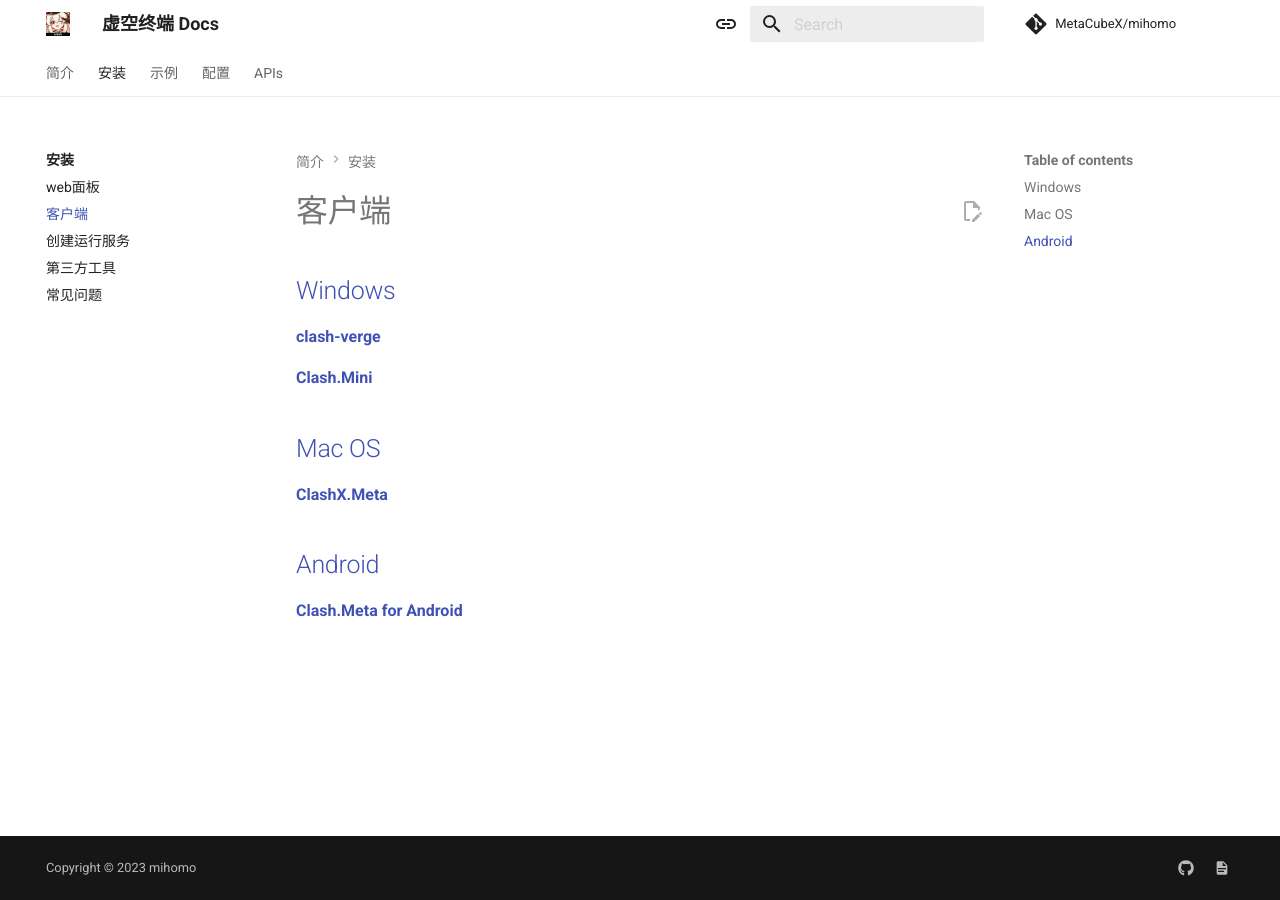
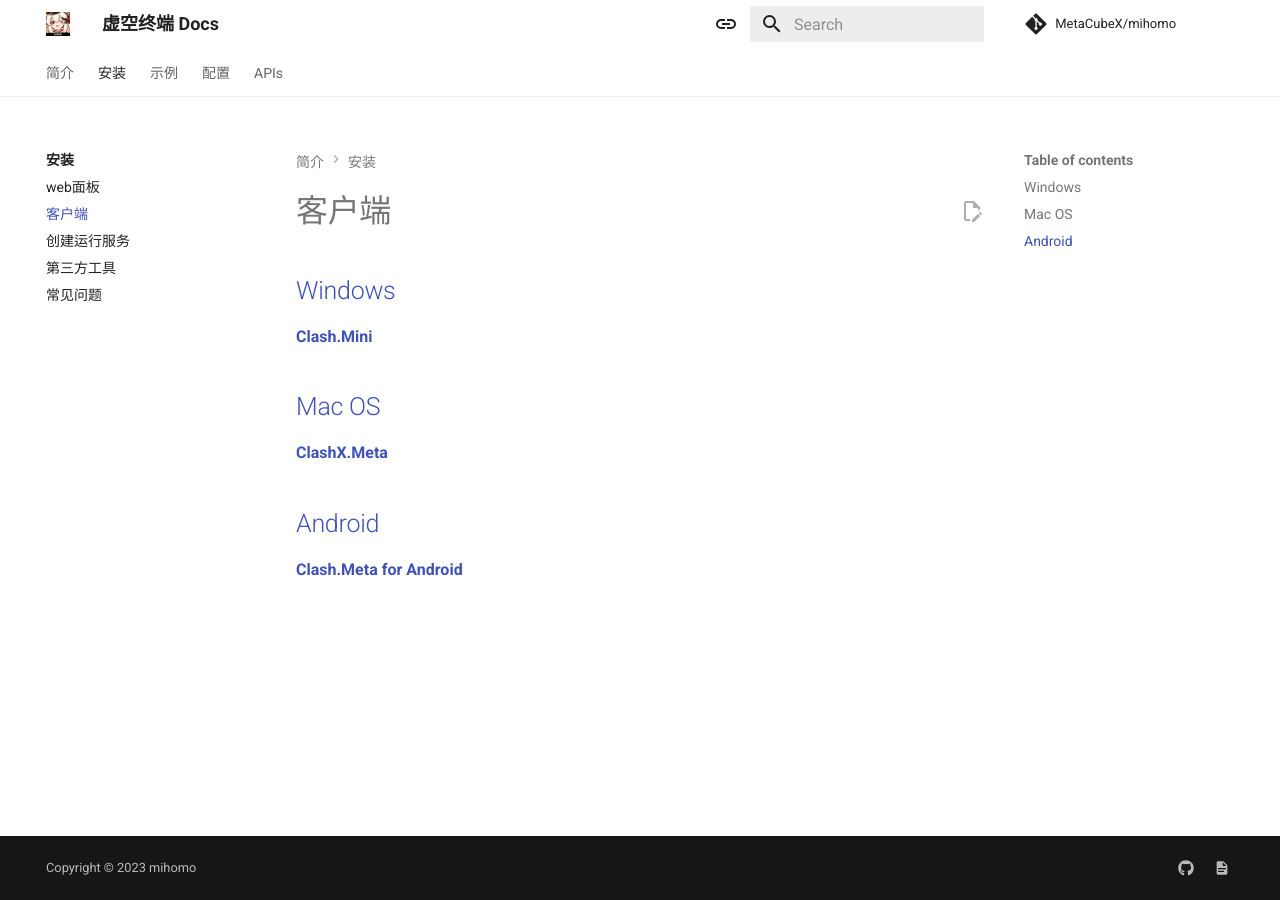
Before and after one commit to MetaCubeX/Meta-Docs, an MkDocs documentation site: the page built from docs/startup/client/index.md, in a window 1280 px wide. Built offline with MkDocs 1.6.1 and Material for MkDocs 9.7.7, drawn with Linux system fonts in a browser that asks for light colours; comment, search, counter and statistics services are not loaded.

Commit message:
Update index.md

```diff
--- a/docs/startup/client/index.md
+++ b/docs/startup/client/index.md
@@ -1,7 +1,5 @@
 
 ## Windows
-
-[**clash-verge**](https://github.com/MetaCubeX/clash-verge)
 
 [**Clash.Mini**](https://github.com/MetaCubeX/Clash.Mini)
 
```
